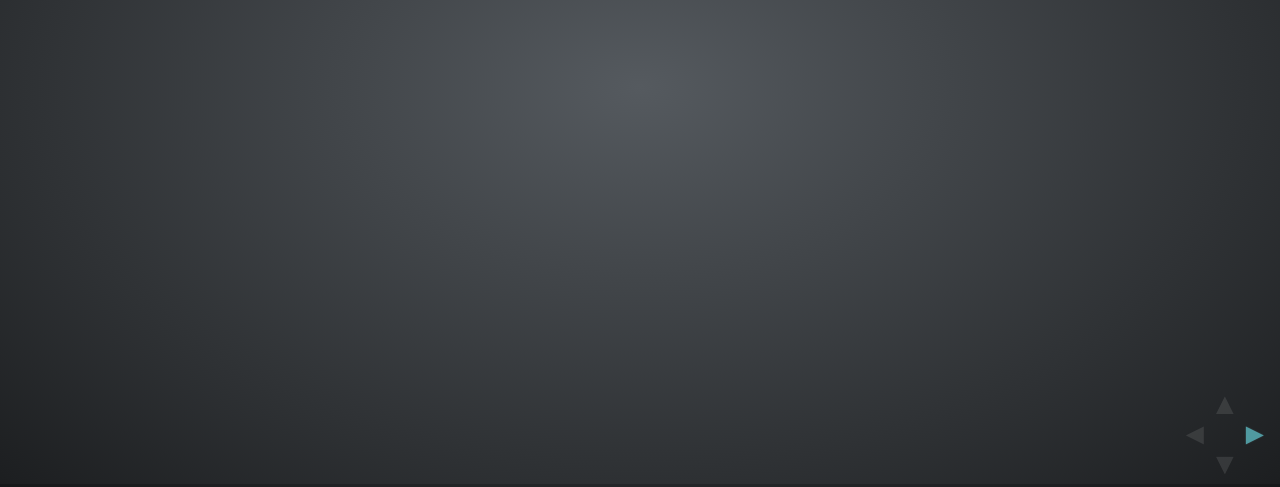
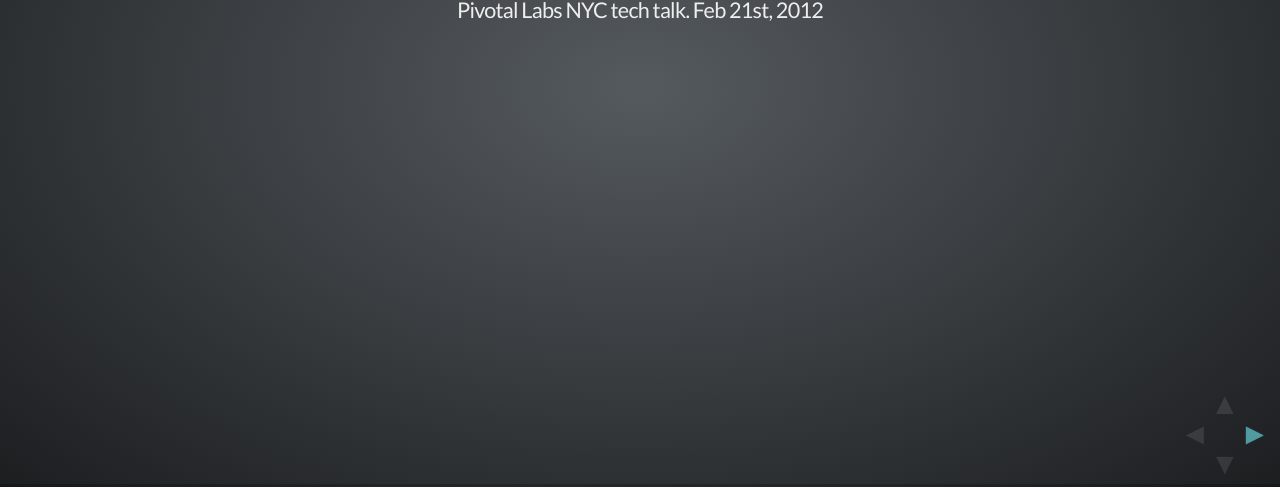
Before and after one commit to evanfarrar/homebrew, a plain HTML site: page index.html in a window 1280 px wide. Shown: the part 313-800 px from the top of the page. Drawn offline with Linux system fonts and the light colour scheme.

Commit message:
Added a bunch of pictures

```diff
--- a/index.html
+++ b/index.html
@@ -21,6 +21,7 @@
         <section>
           <h1>Homebrew</h1>
           <h3 class="inverted">The beer, not the package manager</h3>
+          <p><small>Pivotal Labs NYC tech talk. Feb 21st, 2012</small></p>
           <script>
             // Delicously hacky. Look away.
             if( navigator.userAgent.match( /(iPhone|iPad|iPod|Android)/i ) )
```
Also changed, not shown: assets/barley.jpg (added), assets/barley2.jpg (added), assets/barley3.jpg (added), assets/barley4.jpg (added), assets/barley5.jpg (added), assets/barley6.jpg (added), assets/carboy.jpg (added), assets/hops1.jpg (added), 6 other files.
